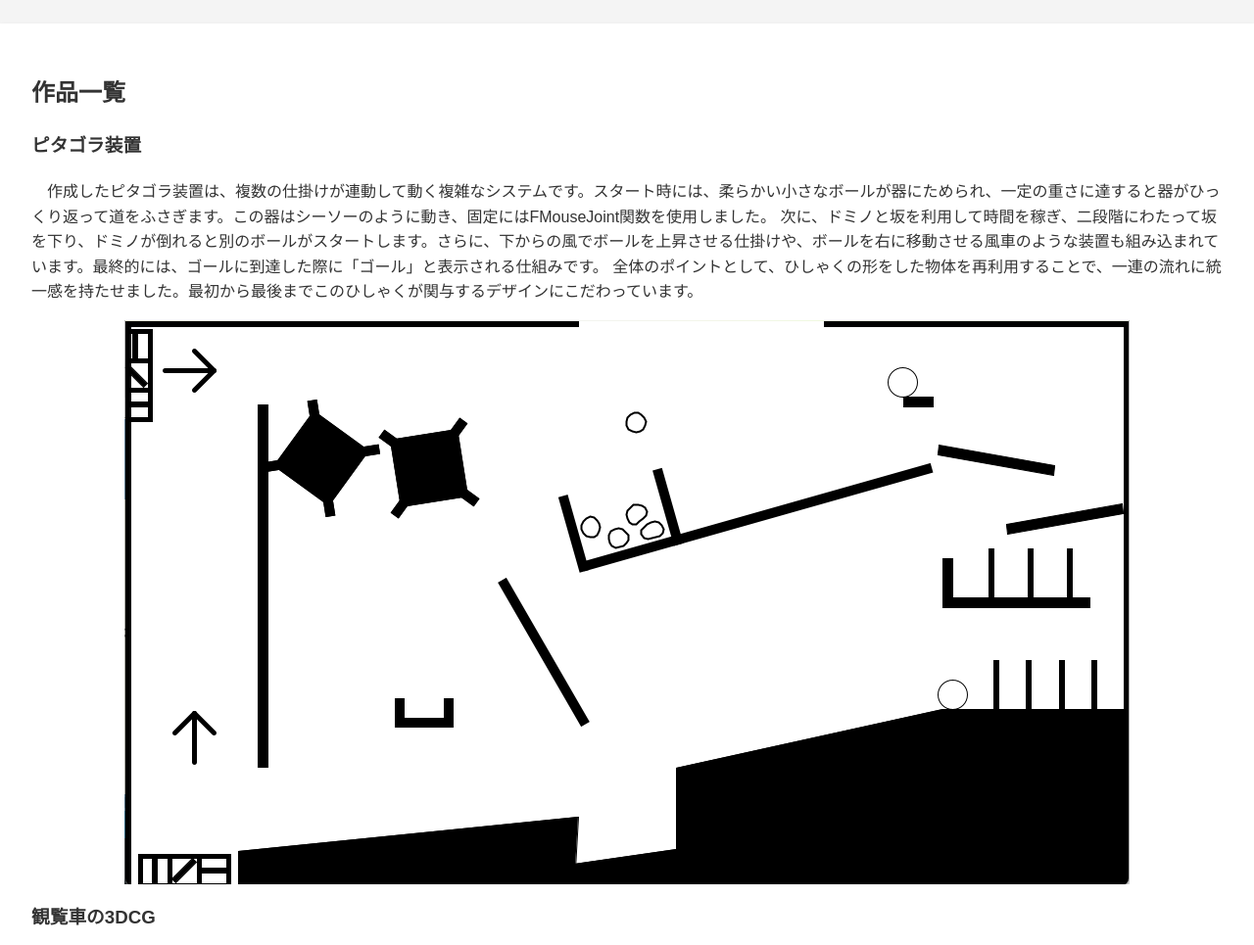
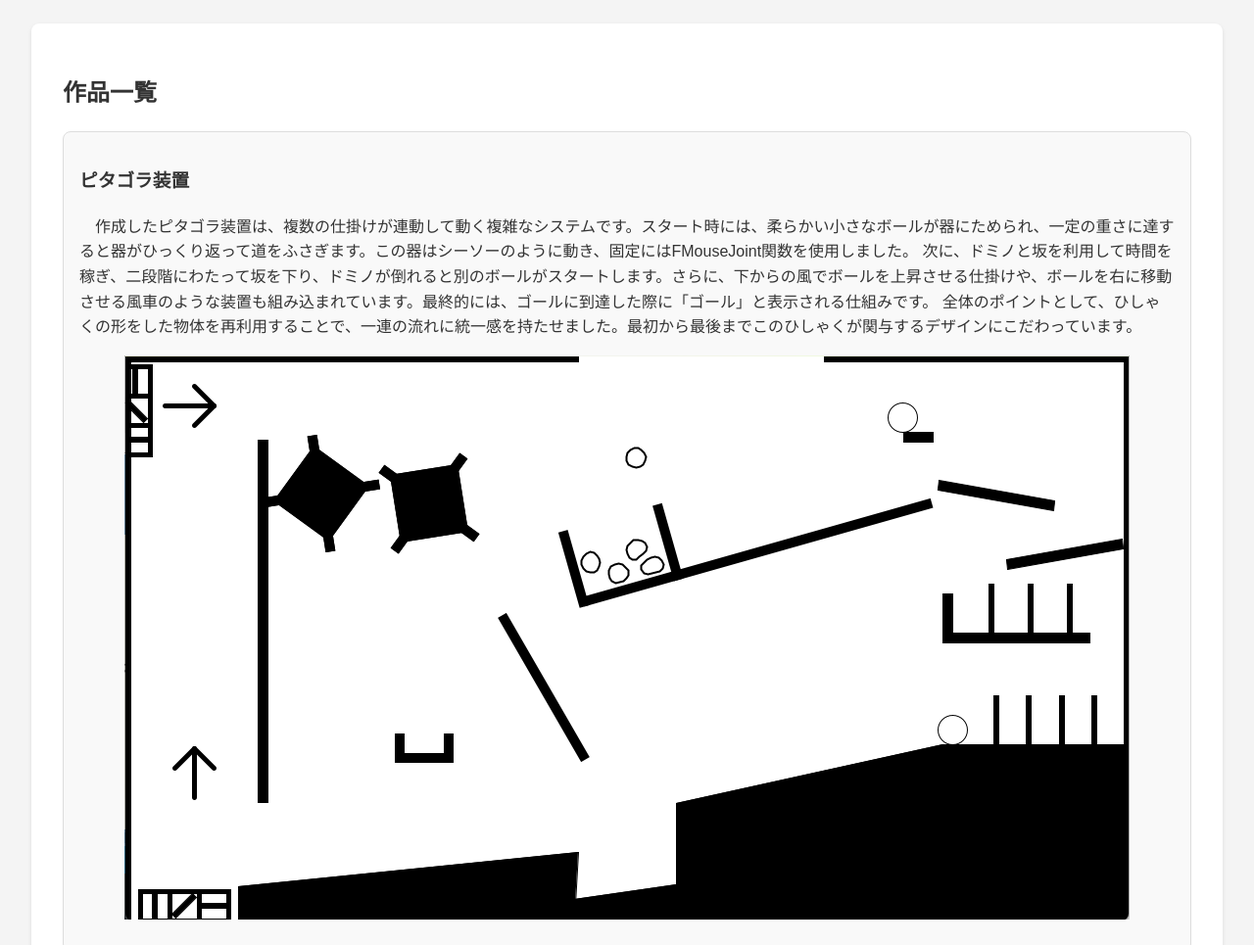
Before and after one commit to mayaportfolio/mayaportfolio.github.io, a plain HTML site: page index.html in a window 1280 px wide. Shown: the part 420-1385 px from the top of the page at 98% size. Drawn offline with Linux system fonts and the light colour scheme.

Commit message:
Add files via upload

```diff
--- a/styles.css
+++ b/styles.css
@@ -5,6 +5,7 @@ body {
     line-height: 1.6;
     background-color: #f4f4f4; /* 背景色を追加 */
     color: #333; /* 文字色を変更 */
+    padding: 0 2rem; /* 両端に空白を追加 */
 }
 
 header {
@@ -45,6 +46,7 @@ section {
     background-color: #fff; /* 背景色を追加 */
     margin-bottom: 2rem; /* セクションの間に余白を追加 */
     box-shadow: 0 2px 4px rgba(0, 0, 0, 0.1); /* 影を追加 */
+    border-radius: 8px; /* 角を丸める */
 }
 
 footer {
@@ -53,6 +55,14 @@ footer {
     padding: 1rem;
     text-align: center;
     border-top: 2px solid #333; /* 境界線を追加 */
+}
+
+.work-item {
+    margin-bottom: 2rem; /* 作品同士の間に余白を追加 */
+    padding: 1rem; /* 作品の内側に空白を追加 */
+    border: 1px solid #ddd; /* 区切れ目を追加 */
+    border-radius: 8px; /* 角を丸める */
+    background-color: #f9f9f9; /* 背景色を調整 */
 }
 
 .work-item p {
```
